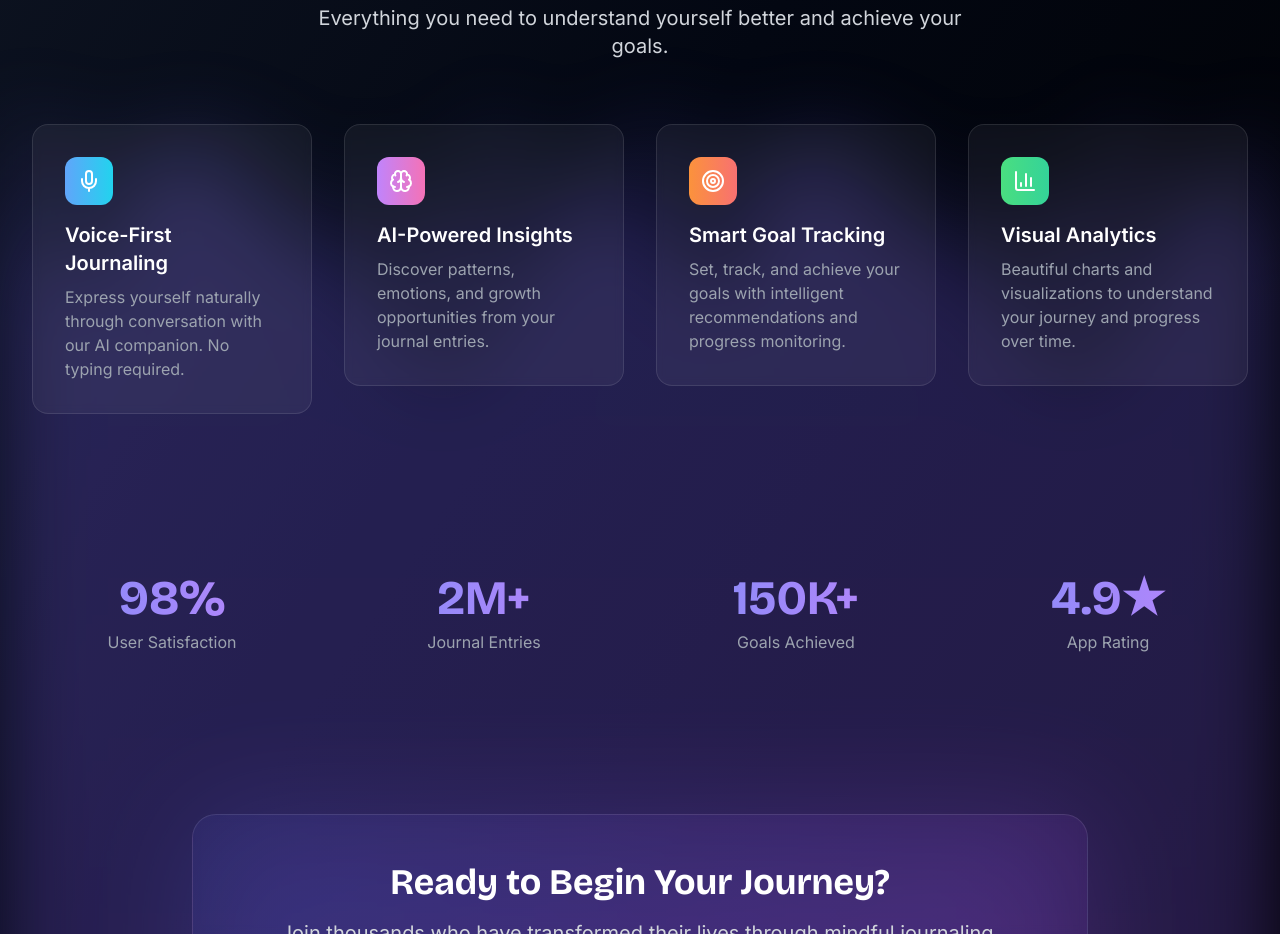
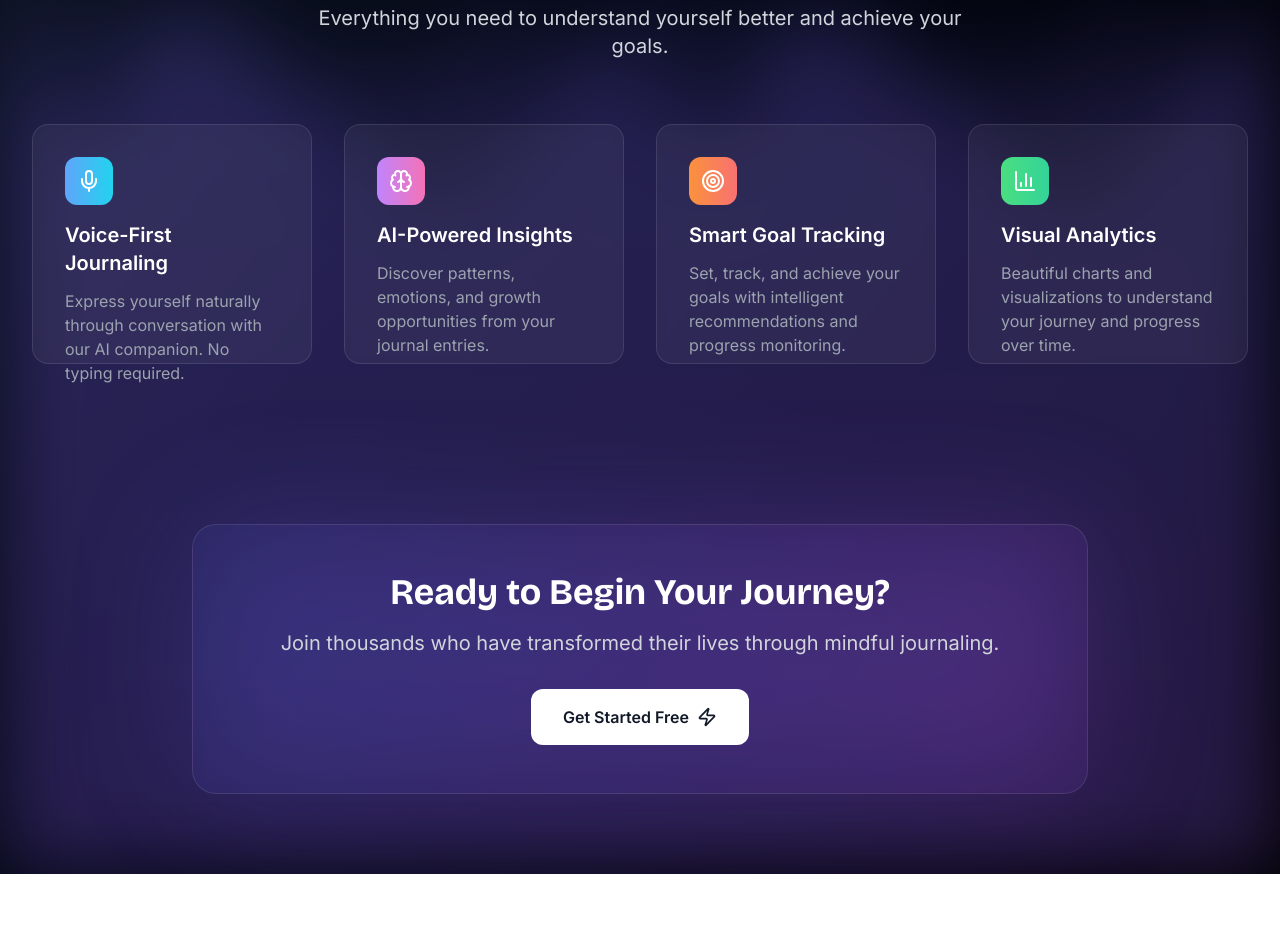
Before and after one commit to sathvik-23/MindLoom, a Next.js app in the folder nextjs/: page / in a window 1280 px wide. Shown: the part 740-1674 px from the top of the page. After the commit the page ends 1614 px from the top, so only its background shows below. Built offline with nearby package versions, Linux system fonts and the light colour scheme.

Commit message:
"Journal page sidebar: recent entry navigation fixed "

```diff
--- a/nextjs/app/page.tsx
+++ b/nextjs/app/page.tsx
@@ -2,49 +2,55 @@
 
 import { motion } from 'framer-motion'
 import Link from 'next/link'
-import { ArrowRight, Mic, Brain, Target, BarChart3, Sparkles, Zap, Shield } from 'lucide-react'
+import {
+  ArrowRight,
+  Mic,
+  Brain,
+  Target,
+  BarChart3,
+  Sparkles,
+  Zap,
+} from 'lucide-react'
 import { BackgroundWaves } from '@/components/background-waves'
-import { useState, useEffect } from 'react'
+import { useEffect } from 'react'
 
 const features = [
   {
     icon: Mic,
-    title: "Voice-First Journaling",
-    description: "Express yourself naturally through conversation with our AI companion. No typing required.",
-    color: "from-blue-400 to-cyan-400"
+    title: 'Voice-First Journaling',
+    description:
+      'Express yourself naturally through conversation with our AI companion. No typing required.',
+    color: 'from-blue-400 to-cyan-400',
   },
   {
     icon: Brain,
-    title: "AI-Powered Insights",
-    description: "Discover patterns, emotions, and growth opportunities from your journal entries.",
-    color: "from-purple-400 to-pink-400"
+    title: 'AI-Powered Insights',
+    description:
+      'Discover patterns, emotions, and growth opportunities from your journal entries.',
+    color: 'from-purple-400 to-pink-400',
   },
   {
     icon: Target,
-    title: "Smart Goal Tracking",
-    description: "Set, track, and achieve your goals with intelligent recommendations and progress monitoring.",
-    color: "from-orange-400 to-red-400"
+    title: 'Smart Goal Tracking',
+    description:
+      'Set, track, and achieve your goals with intelligent recommendations and progress monitoring.',
+    color: 'from-orange-400 to-red-400',
   },
   {
     icon: BarChart3,
-    title: "Visual Analytics",
-    description: "Beautiful charts and visualizations to understand your journey and progress over time.",
-    color: "from-green-400 to-emerald-400"
-  }
+    title: 'Visual Analytics',
+    description:
+      'Beautiful charts and visualizations to understand your journey and progress over time.',
+    color: 'from-green-400 to-emerald-400',
+  },
 ]
 
-const stats = [
-  { value: "98%", label: "User Satisfaction" },
-  { value: "2M+", label: "Journal Entries" },
-  { value: "150K+", label: "Goals Achieved" },
-  { value: "4.9★", label: "App Rating" }
-]
+// Stats section removed
 
 export default function HomePage() {
-  const [mounted, setMounted] = useState(false)
-
+  // Initialize component
   useEffect(() => {
-    setMounted(true)
+    // Component mounted
   }, [])
   return (
     <div className="relative min-h-screen overflow-hidden">
@@ -62,7 +68,7 @@ export default function HomePage() {
             <motion.div
               initial={{ scale: 0 }}
               animate={{ scale: 1 }}
-              transition={{ delay: 0.2, type: "spring" }}
+              transition={{ delay: 0.2, type: 'spring' }}
               className="inline-flex items-center gap-2 px-4 py-2 rounded-full bg-white/10 backdrop-blur-sm border border-white/20 text-sm mb-8"
             >
               <Sparkles className="h-4 w-4 text-yellow-400 animate-pulse" />
@@ -80,8 +86,9 @@ export default function HomePage() {
             </h1>
 
             <p className="text-xl text-gray-300 max-w-3xl mx-auto mb-10">
-              Experience the future of journaling with AI-powered voice conversations,
-              intelligent goal tracking, and personalized insights that help you grow.
+              Experience the future of journaling with AI-powered voice
+              conversations, intelligent goal tracking, and personalized
+              insights that help you grow.
             </p>
 
             <div className="flex flex-col sm:flex-row gap-4 justify-center">
@@ -128,11 +135,12 @@ export default function HomePage() {
               </span>
             </h2>
             <p className="text-xl text-gray-300 max-w-2xl mx-auto">
-              Everything you need to understand yourself better and achieve your goals.
+              Everything you need to understand yourself better and achieve your
+              goals.
             </p>
           </motion.div>
 
-          <div className="grid md:grid-cols-2 lg:grid-cols-4 gap-8">
+          <div className="grid grid-cols-1 md:grid-cols-2 lg:grid-cols-4 gap-8 auto-rows-fr">
             {features.map((feature, index) => {
               const Icon = feature.icon
               return (
@@ -145,41 +153,32 @@ export default function HomePage() {
                   whileHover={{ y: -5 }}
                   className="relative group"
                 >
-                  <div className="absolute inset-0 bg-gradient-to-r opacity-0 group-hover:opacity-100 transition-opacity duration-300 rounded-2xl blur-xl"
-                    style={{ backgroundImage: `linear-gradient(to right, var(--tw-gradient-stops))` }}
+                  <div
+                    className="absolute inset-0 bg-gradient-to-r opacity-0 group-hover:opacity-100 transition-opacity duration-300 rounded-2xl blur-xl"
+                    style={{
+                      backgroundImage: `linear-gradient(to right, var(--tw-gradient-stops))`,
+                    }}
                   />
-                  <div className="relative p-8 rounded-2xl bg-white/5 backdrop-blur-sm border border-white/10 group-hover:border-white/20 transition-all duration-300">
-                    <div className={`inline-flex p-3 rounded-xl bg-gradient-to-r ${feature.color} mb-4`}>
-                      <Icon className="h-6 w-6 text-white" />
+                  <div className="relative p-8 rounded-2xl bg-white/5 backdrop-blur-sm border border-white/10 group-hover:border-white/20 transition-all duration-300 h-[240px] flex flex-col">
+                    <div className="w-full h-full flex flex-col">
+                      <div className="flex-none mb-4">
+                        <div
+                          className={`inline-flex p-3 rounded-xl bg-gradient-to-r ${feature.color}`}
+                        >
+                          <Icon className="h-6 w-6 text-white" />
+                        </div>
+                      </div>
+                      <h3 className="text-xl font-semibold mb-3">
+                        {feature.title}
+                      </h3>
+                      <div className="flex-grow">
+                        <p className="text-gray-400">{feature.description}</p>
+                      </div>
                     </div>
-                    <h3 className="text-xl font-semibold mb-2">{feature.title}</h3>
-                    <p className="text-gray-400">{feature.description}</p>
                   </div>
                 </motion.div>
               )
             })}
-          </div>
-        </div>
-      </section>
-      {/* Stats Section */}
-      <section className="relative py-20 px-4 sm:px-6 lg:px-8">
-        <div className="max-w-7xl mx-auto">
-          <div className="grid md:grid-cols-4 gap-8">
-            {stats.map((stat, index) => (
-              <motion.div
-                key={stat.label}
-                initial={{ opacity: 0, scale: 0.5 }}
-                whileInView={{ opacity: 1, scale: 1 }}
-                transition={{ delay: index * 0.1 }}
-                viewport={{ once: true }}
-                className="text-center"
-              >
-                <div className="font-bricolage text-5xl font-bold bg-gradient-to-r from-indigo-400 to-purple-400 bg-clip-text text-transparent mb-2">
-                  {stat.value}
-                </div>
-                <div className="text-gray-400">{stat.label}</div>
-              </motion.div>
-            ))}
           </div>
         </div>
       </section>
@@ -199,7 +198,8 @@ export default function HomePage() {
                 Ready to Begin Your Journey?
               </h2>
               <p className="text-xl text-gray-300 mb-8">
-                Join thousands who have transformed their lives through mindful journaling.
+                Join thousands who have transformed their lives through mindful
+                journaling.
               </p>
               <motion.div
                 whileHover={{ scale: 1.05 }}
--- a/nextjs/components/DailySummary.tsx
+++ b/nextjs/components/DailySummary.tsx
@@ -13,6 +13,39 @@ export default function DailySummary({ date }: { date: string }) {
     setLoading(true);
     setError(null);
 
+    // Check if date is in the future
+    const selectedDate = new Date(date);
+    const today = new Date();
+    const isFutureDate = selectedDate > today;
+
+    if (isFutureDate) {
+      // Use mock data for future dates to avoid API errors
+      setTimeout(() => {
+        const mockSummary = `**Daily Summary**
+
+This is a preview of how your summary will look. No real data is available for future dates.
+
+**Key Topics**
+• Productivity planning
+• Goal setting
+• Personal reflection
+
+**Insights**
+• Breaking down large tasks makes them more manageable
+• Regular journaling helps track progress over time
+
+**Emotions**
+• Motivated to accomplish goals
+• Calm and reflective mood`;
+
+        setSummary(mockSummary);
+        setLoading(false);
+      }, 800); // Simulate loading
+
+      return;
+    }
+
+    // Normal fetch for past/current dates
     fetch(`/api/daily-summary?date=${date}`)
       .then(async (res) => {
         const data = await res.json();
@@ -30,7 +63,8 @@ export default function DailySummary({ date }: { date: string }) {
       })
       .catch((err) => {
         console.error('Summary error:', err);
-        setError(err.message);
+        // Use a more user-friendly error message
+        setSummary('**Note**\n\nUnable to load summary for this date. The summary service is currently unavailable.');
         setLoading(false);
       });
   }, [date]);
--- a/nextjs/components/journal-sidebar.tsx
+++ b/nextjs/components/journal-sidebar.tsx
@@ -1,14 +1,15 @@
 'use client'
 
 import { useState } from 'react'
-import { Calendar, Target, TrendingUp, Clock, ChevronRight, CheckCircle2 } from 'lucide-react'
+import { Target, TrendingUp, ChevronRight } from 'lucide-react'
 import { cn } from '@/lib/utils'
+import { useRouter } from 'next/navigation'
 
 const recentEntries = [
-  { id: 1, date: 'Jun 1', title: 'Morning Reflection', mood: '😊' },
-  { id: 2, date: 'May 31', title: 'Goal Progress Update', mood: '🎯' },
-  { id: 3, date: 'May 30', title: 'Evening Thoughts', mood: '🤔' },
-  { id: 4, date: 'May 29', title: 'Gratitude Practice', mood: '🙏' },
+  { id: 1, date: 'Jun 1', title: 'Morning Reflection', mood: '😊', dateParam: '2025-06-01' },
+  { id: 2, date: 'May 31', title: 'Goal Progress Update', mood: '🎯', dateParam: '2025-05-31' },
+  { id: 3, date: 'May 30', title: 'Evening Thoughts', mood: '🤔', dateParam: '2025-05-30' },
+  { id: 4, date: 'May 29', title: 'Gratitude Practice', mood: '🙏', dateParam: '2025-05-29' },
 ]
 
 const goals = [
@@ -20,6 +21,7 @@ const goals = [
 
 export function JournalSidebar() {
   const [collapsed, setCollapsed] = useState(false)
+  const router = useRouter()
 
   const getProgressColor = (progress: number) => {
     if (progress >= 75) return 'bg-green-500';
@@ -56,6 +58,7 @@ export function JournalSidebar() {
                   <button
                     key={entry.id}
                     className="w-full text-left p-3 rounded-lg hover:bg-white/5 transition-colors group"
+                    onClick={() => router.push(`/dashboard?date=${entry.dateParam}`)}
                   >
                     <div className="flex items-center justify-between">
                       <div className="flex items-center gap-2">
```
Also changed, not shown: nextjs/components/DailyLogs.tsx (+50 -1 lines), 1 other file (tests, documents, lock files or other folders).
